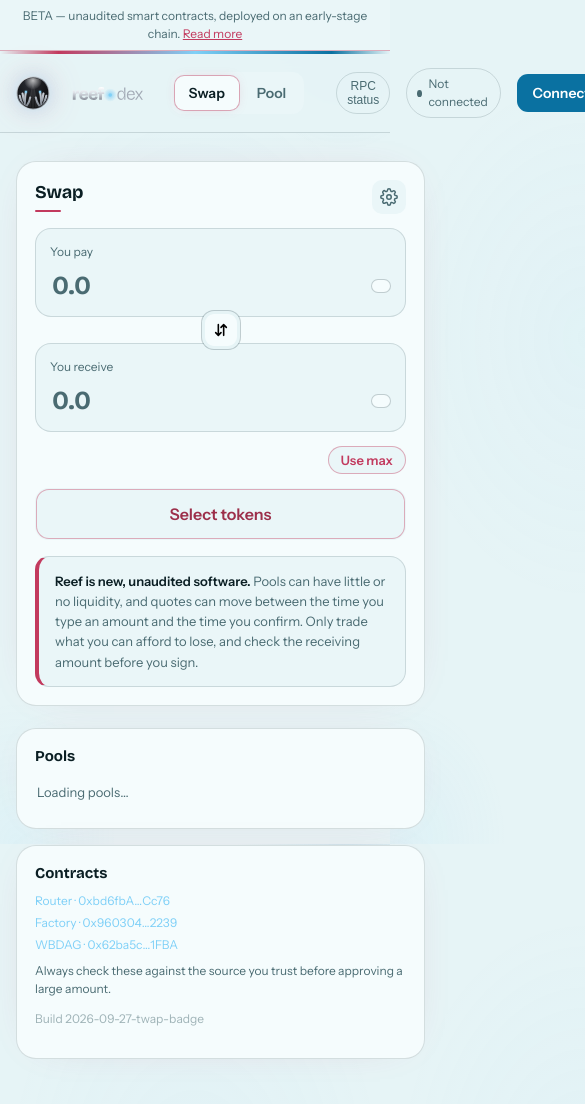
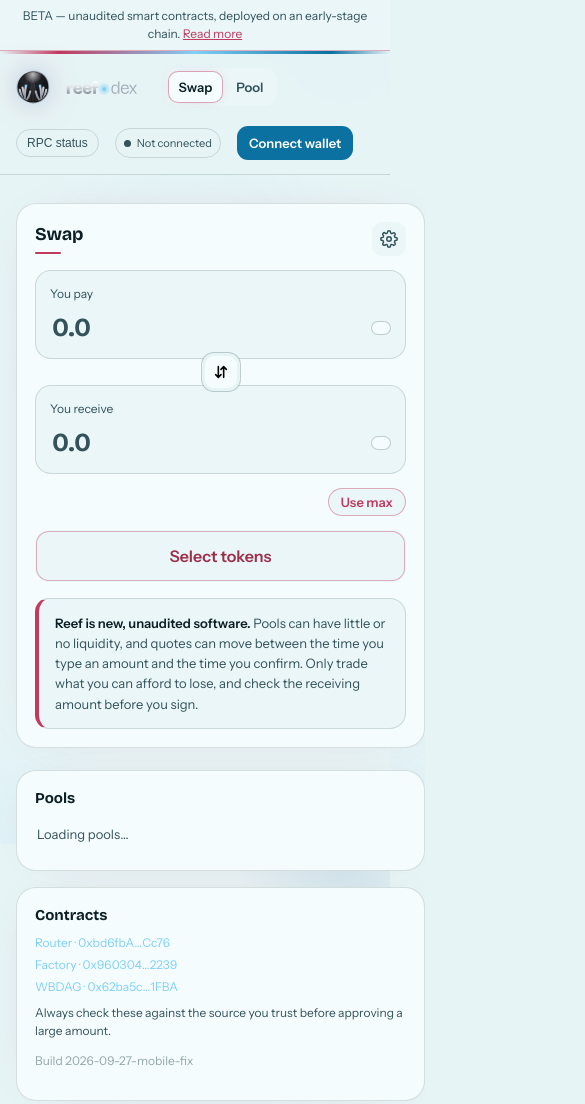
Before and after one commit to benjiprojects1404-maker/reef-dex-site, a plain HTML site: page index.html in a window 390 px wide. Shown: the top 1104 px of the page, 585 px wide, since content can reach past the window. Drawn offline with nearby package versions, Linux system fonts and the light colour scheme.

Commit message:
Update index.html

```diff
--- a/index.html
+++ b/index.html
@@ -15,7 +15,7 @@
   padding-top:env(safe-area-inset-top,0px);padding-bottom:env(safe-area-inset-bottom,0px);box-sizing:border-box
 }
 @media (prefers-color-scheme:light){
-  :root:not([data-theme="dark"]){--bg:#e6f4f6;--text:#0b1f24;--muted:#4a6b72;--ctadis:#3f5e65;--coral-text:#9c2f4a;--line:rgba(6,40,46,.14);--line2:rgba(6,40,46,.22);--card:#f5fcfd;--raised:#eaf6f8;--glow1:rgba(10,113,161,.10);--glow2:rgba(127,208,247,.08)}
+  :root:not([data-theme="dark"]){--bg:#e6f4f6;--text:#0b1f24;--muted:#33525a;--ctadis:#3f5e65;--coral-text:#9c2f4a;--line:rgba(6,40,46,.14);--line2:rgba(6,40,46,.22);--card:#f5fcfd;--raised:#eaf6f8;--glow1:rgba(10,113,161,.10);--glow2:rgba(127,208,247,.08)}
 }
 :root[data-theme="dark"]{--bg:var(--ink);--glow1:rgba(10,113,161,.22);--glow2:rgba(127,208,247,.16)}
 html{scroll-padding-top:env(safe-area-inset-top,0px)}
@@ -50,6 +50,17 @@ nav.tabs button.on{background:var(--card);color:var(--text);box-shadow:0 0 0 1px
 button.wallet{border:0;background:var(--tide);color:#fff;font:600 14px "Instrument Sans",sans-serif;padding:10px 16px;border-radius:11px;cursor:pointer;white-space:nowrap}
 button.wallet.connected{background:var(--raised);color:var(--text);box-shadow:inset 0 0 0 1px var(--coral-soft)}
 button.wallet:active{transform:translateY(1px)}
+@media (max-width:760px){
+  .topwrap{flex-wrap:wrap;row-gap:10px}
+  .spacer{flex-basis:100%;height:0;order:2}
+  nav.tabs{order:1}
+  .rpcbtn,.net{order:3;font-size:11px;padding:6px 8px;max-width:42vw;overflow:hidden;text-overflow:ellipsis;white-space:nowrap}
+  button.wallet{order:4;font-size:13px;padding:9px 12px;max-width:42vw;overflow:hidden;text-overflow:ellipsis;white-space:nowrap}
+}
+@media (max-width:400px){
+  nav.tabs button{padding:7px 10px;font-size:13px}
+  .brand{gap:8px}
+}
 main{max-width:1080px;margin:0 auto;padding:28px 16px 80px;display:grid;grid-template-columns:1fr 380px;gap:22px;align-items:start}
 @media (max-width:860px){main{grid-template-columns:1fr}}
 .col{display:flex;flex-direction:column;gap:16px}
@@ -361,7 +372,7 @@ dialog::backdrop{background:rgba(0,0,0,.55)}
         <a href="https://explorer.bdagexplorer.com/address/0x62ba5c4F067989a7f6644488C875bEa69Bfa1FBA" target="_blank" rel="noopener">WBDAG &middot; 0x62ba5c&hellip;1FBA</a>
       </div>
       <p class="hint">Always check these against the source you trust before approving a large amount.</p>
-      <p class="hint" style="opacity:.5;margin-top:10px">Build 2026-09-27-twap-badge</p>
+      <p class="hint" style="opacity:.5;margin-top:10px">Build 2026-09-27-mobile-fix</p>
     </div>
   </div>
 </main>
```
